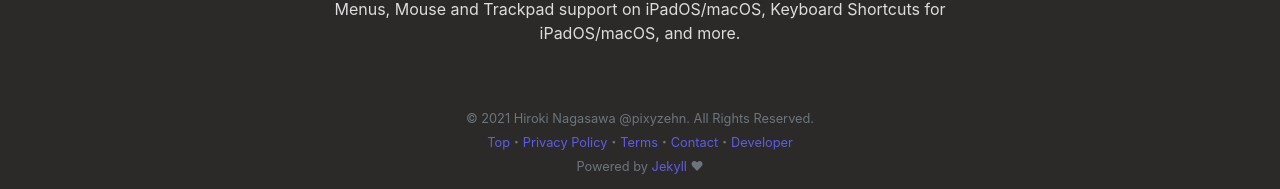
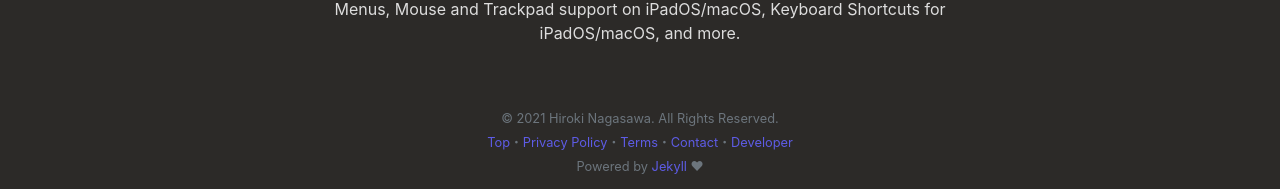
Before and after one commit to bluecometlabs/getexpenses.app, a Jekyll site: the page built from pages/index.md, in a window 1280 px wide. Shown: the part 1728-1917 px from the top of the page. Built offline with Jekyll 4.4.1, drawn with Linux system fonts in a browser that asks for light colours; part of the change alters nothing that is shown.

```diff
--- a/_config.yml
+++ b/_config.yml
@@ -1,6 +1,6 @@
 title: 'Expenses: Spending Tracker'
-author: Hiroki Nagasawa
-username: pixyzehn
+author: pixyzehn
+author_fullname: Hiroki Nagasawa
 description: Expenses has been crafted to keep track of your spending effortlessly, with useful features in a simple, intuitive interface.
 keywords: Expenses,Expenses Tracker,Spend,Spending,Spending Tracker,Budget,Finance,Money,Travel Spend,Bill
 url: https://getexpenses.app
--- a/_includes/footer.html
+++ b/_includes/footer.html
@@ -2,7 +2,7 @@
     <div class="wrapper">
         <p class="text-muted text-center">
             <small>
-                &copy; {{ site.time | date: '%Y' }} {{ site.author }} @{{ site.username }}. All Rights Reserved.
+                &copy; {{ site.time | date: '%Y' }} {{ site.author_fullname }}. All Rights Reserved.
                 <br>
                 <a href="/">Top</a>・<a href="/privacy/">Privacy
                     Policy</a>・<a href="/terms/">Terms</a>・<a href="/contact/">Contact</a>・<a href="{{ site.links.developer }}" target="_blank">Developer</a>
```
